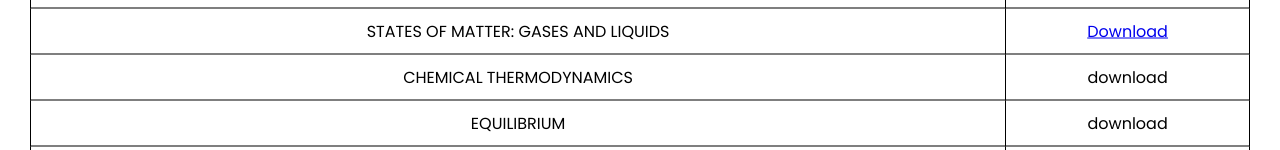
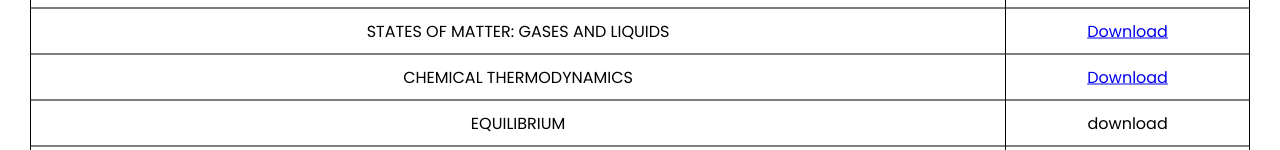
Before and after one commit to wrongsolutions/DiLimit, a plain HTML site: page noteschem.html in a window 1280 px wide. Shown: the part 380-530 px from the top of the page. Drawn offline with Linux system fonts and the light colour scheme.

Commit message:
Update noteschem.html

```diff
--- a/noteschem.html
+++ b/noteschem.html
@@ -172,7 +172,7 @@
 		</tr>
 		<tr>
 			<td class="first-col">CHEMICAL THERMODYNAMICS</td>
-			<td class="second-col">download</td>
+			<td class="second-col"><a href="THERMODYNAMICS .pdf" target="_maderchod"> Download</td>
 		</tr>
 		<tr>
 			<td class="first-col"> EQUILIBRIUM </td>
```
